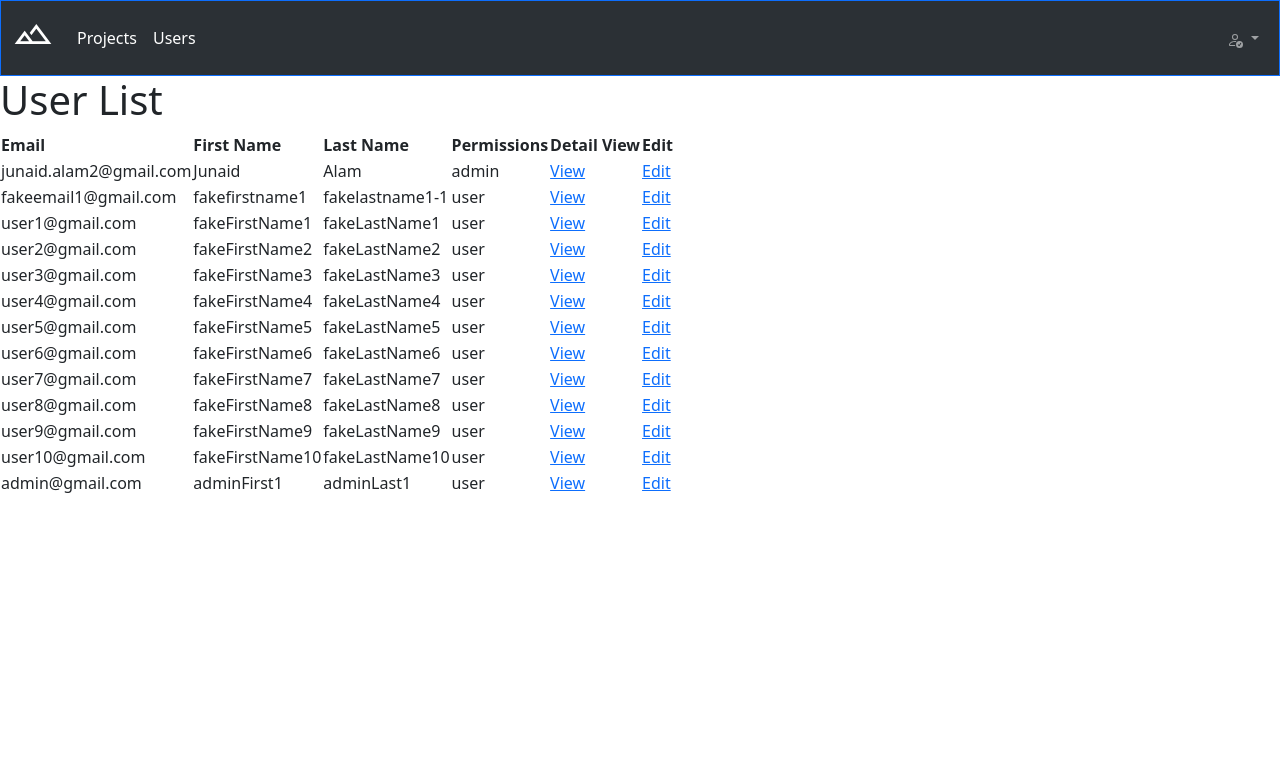
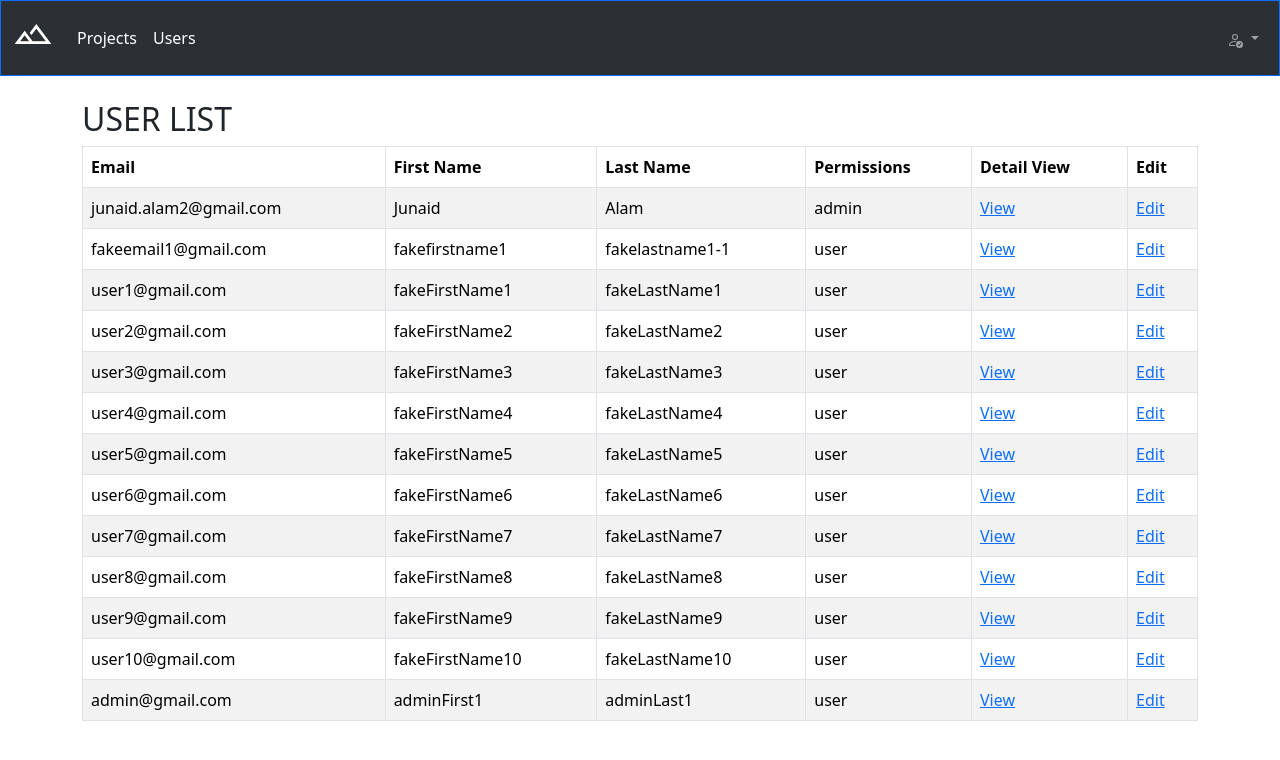
Before and after one commit to junaidalam2/basecamp_part2_django, a Django app: page /users/ in a window 1280 px wide. Shown: the top 760 px of the page. Run offline with Django 5.2, Linux system fonts and the light colour scheme; a user stored in the database is signed in; data comes from the database, SQL or seed files in the repository.

Commit message:
updated indenting

```diff
--- a/projects/templates/projects/project_list.html
+++ b/projects/templates/projects/project_list.html
@@ -78,9 +78,9 @@
                     {% endfor %}
                 </tbody>
             </table>
-        <a class="btn btn-primary" href="{% url 'projects:projects-create' %}">Create New Project</a>
+            <a class="btn btn-primary" href="{% url 'projects:projects-create' %}">Create New Project</a>
+        </div>
     </div>
-</div>
 </div>
 
 
--- a/users/templates/registration/user_list.html
+++ b/users/templates/registration/user_list.html
@@ -1,9 +1,14 @@
 {% extends 'base.html' %}
 
 {% block content %}
-<h1>User List</h1>
-<table>
-    <thead>
+
+<br>
+<div class="container">
+    <div class="row justify-content-center">
+        <div class="col-md-20">
+<h2>USER LIST</h2>
+            <table class="table table-striped table-bordered table-hover">
+                <thead class="thead-dark">
         <tr>
             <th>Email</th>
             <th>First Name</th>
@@ -30,4 +35,11 @@
         {% endfor %}
     </tbody>
 </table>
+
+
+</div>
+</div>
+</div>
+
+
 {% endblock %}
```
